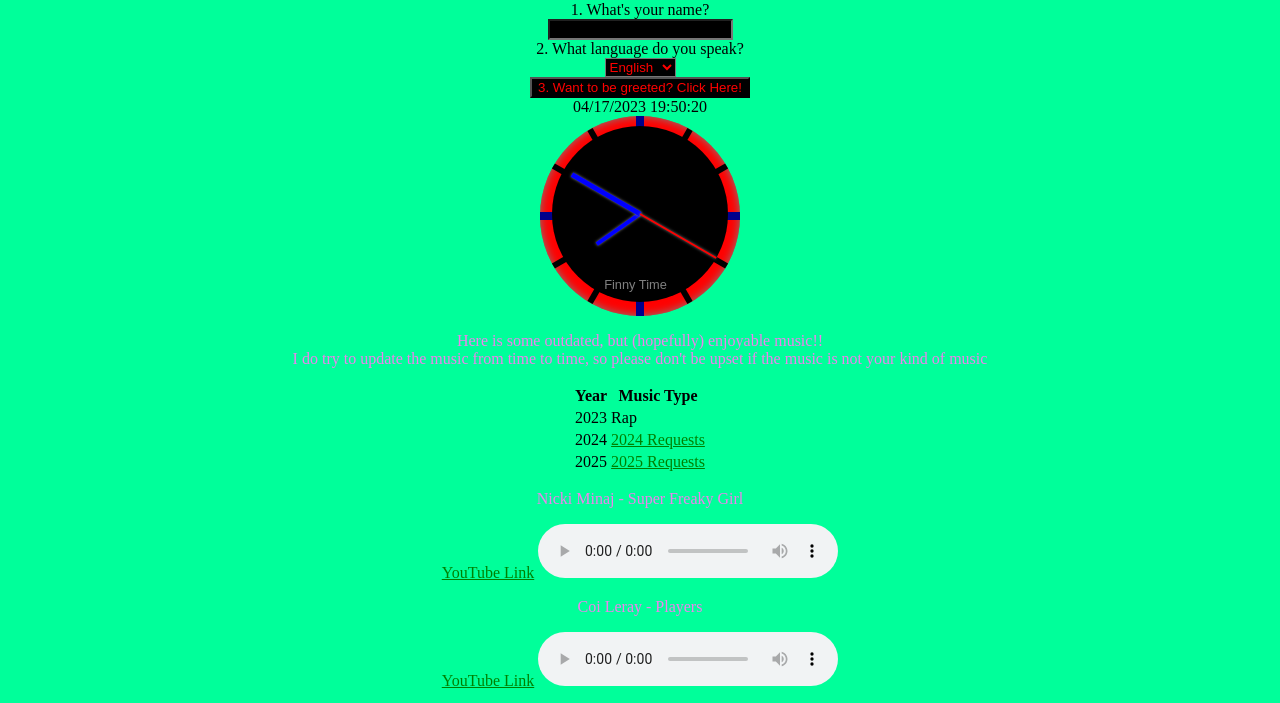
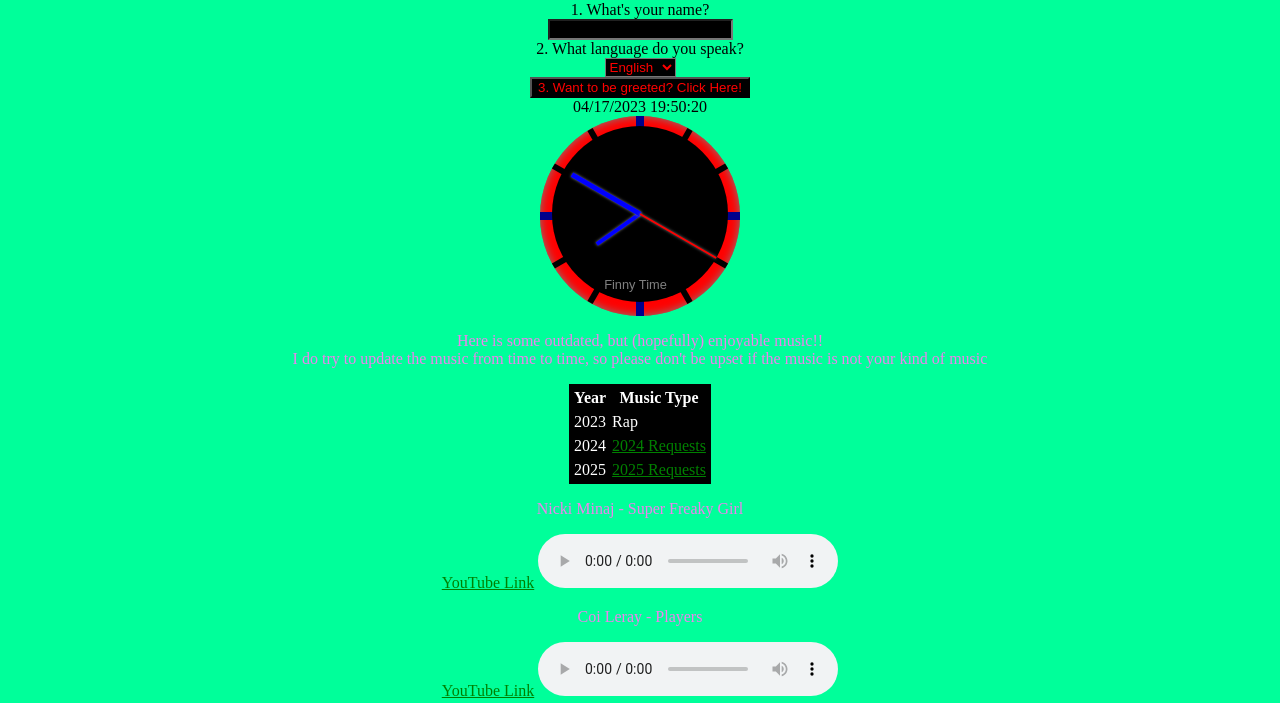
Before and after one commit to FinnyJokes/The-Finniest-Jokes, a plain HTML site: page TheFinniestJokes.html in a window 1280 px wide. Shown: the part 79-782 px from the top of the page. Drawn offline with nearby package versions, Linux system fonts and the light colour scheme.

Commit message:
Update Website_CSS.css

```diff
--- a/Website_CSS.css
+++ b/Website_CSS.css
@@ -59,3 +59,9 @@ h1{
   color: violet;
   text-decoration: none;
 }
+table, th, td {
+  border: 1px solid black;
+  color: white;
+  text-decoration: bold;
+  background-color: black;
+}
```
